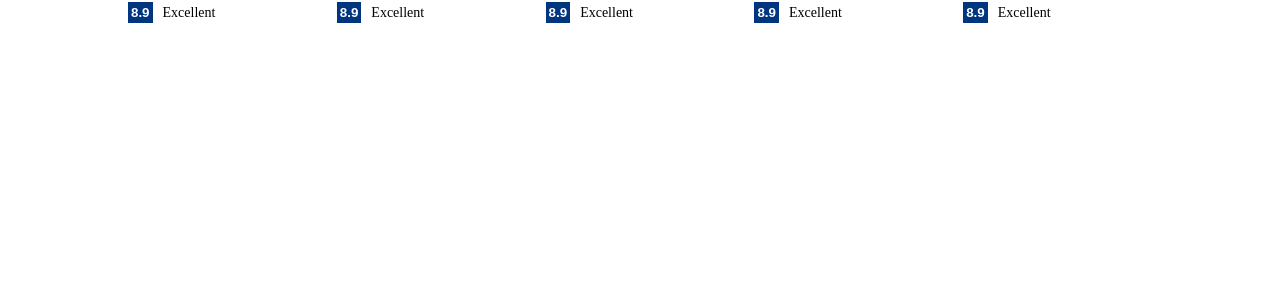
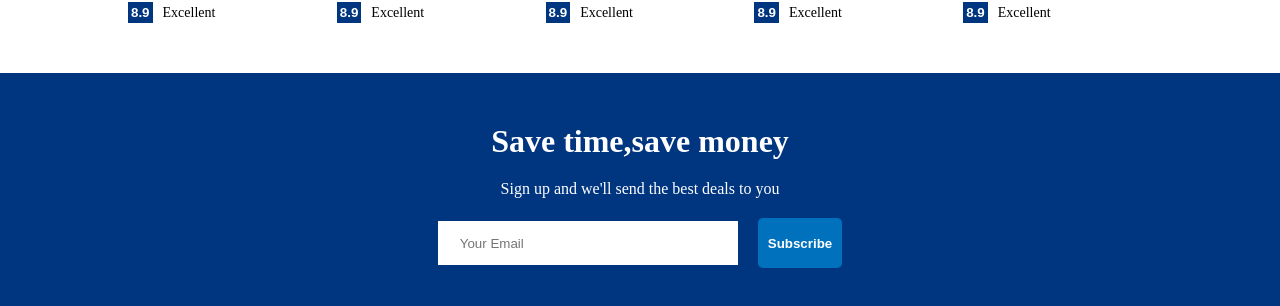
Before and after one commit to MaramMs/ReservationHotel, a React (Create React App) app: page / in a window 1280 px wide. Shown: the part 1363-1669 px from the top of the page. Before the commit the page ends 1386 px from the top, so only its background shows below. Built offline with nearby package versions, Linux system fonts and the light colour scheme.

Commit message:
create mail component

```diff
--- /dev/null
+++ b/src/components/Mail.jsx
@@ -0,0 +1,57 @@
+import React from "react";
+import styled from "styled-components";
+
+const Mail = () => {
+  return (
+    <Div>
+      <div className="mail">
+        <h2 className="mailTitle"> Save time,save money</h2>
+        <span className="mailDesc">
+          Sign up and we'll send the best deals to you{" "}
+        </span>
+        <div className="mailInput">
+          <input type="text" placeholder="Your Email" />
+          <button> Subscribe</button>
+        </div>
+      </div>
+    </Div>
+  );
+};
+
+const Div = styled.div`
+  .mail {
+    display: flex;
+    flex-direction: column;
+    align-items: center;
+    background-color: #003580;
+    width: 100%;
+    padding: 50px;
+    margin-top: 50px;
+    color: #fff;
+    gap: 20px;
+
+    .mailTitle {
+      font-size: 2rem;
+    }
+
+    .mailInput > input {
+      padding: 22px;
+      margin-right: 20px;
+      width: 300px;
+      height: 30px;
+      border: none;
+      outline: none;
+    }
+    .mailInput > button {
+      border: none;
+      padding: 3px 10px;
+      background-color: #0071bc;
+      color: #fff;
+      height: 50px;
+      font-weight: bold;
+      border-radius: 5px;
+      cursor: pointer;
+    }
+  }
+`;
+export default Mail;
--- a/src/components/index.js
+++ b/src/components/index.js
@@ -3,10 +3,12 @@ import Header from './Header';
 import Features from './Features'
 import PropertyList from './PropertyList'
 import FeaturedList from './FeaturedList'
+import Mail from './Mail'
 export {
     Navbar,
     Header,
     Features,
     PropertyList,
-    FeaturedList
+    FeaturedList,
+    Mail
 }
--- a/src/pages/Home.jsx
+++ b/src/pages/Home.jsx
@@ -1,5 +1,5 @@
 import React from 'react'
-import {Navbar,Header,Features,PropertyList,FeaturedList } from '../components'
+import {Navbar,Header,Features,PropertyList,FeaturedList, Mail } from '../components'
 import styled from 'styled-components'
 
 
@@ -14,8 +14,8 @@ const Home = () => {
         <PropertyList />
         <h2 className='homeTitle'> Homes guests love </h2>
           <FeaturedList />
-
       </div>
+      <Mail />
     </Div>
   )
 }
```
